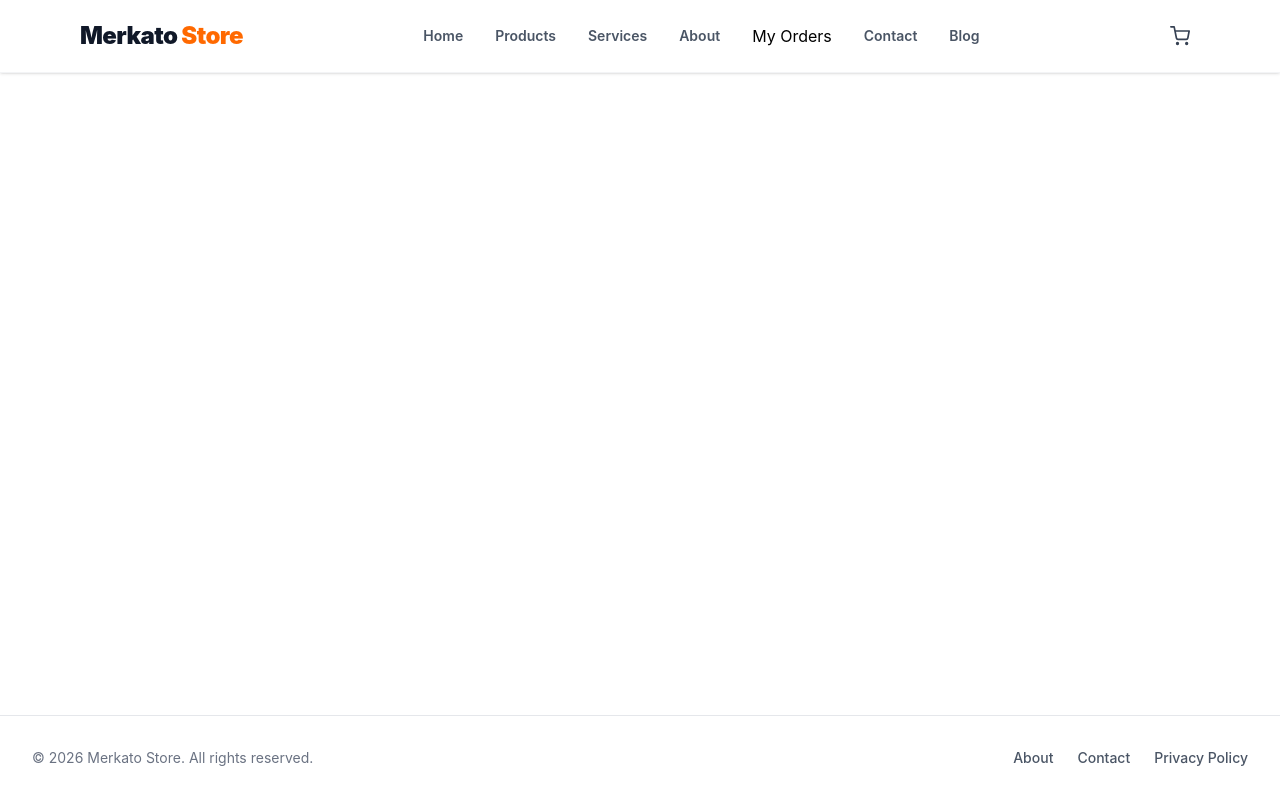
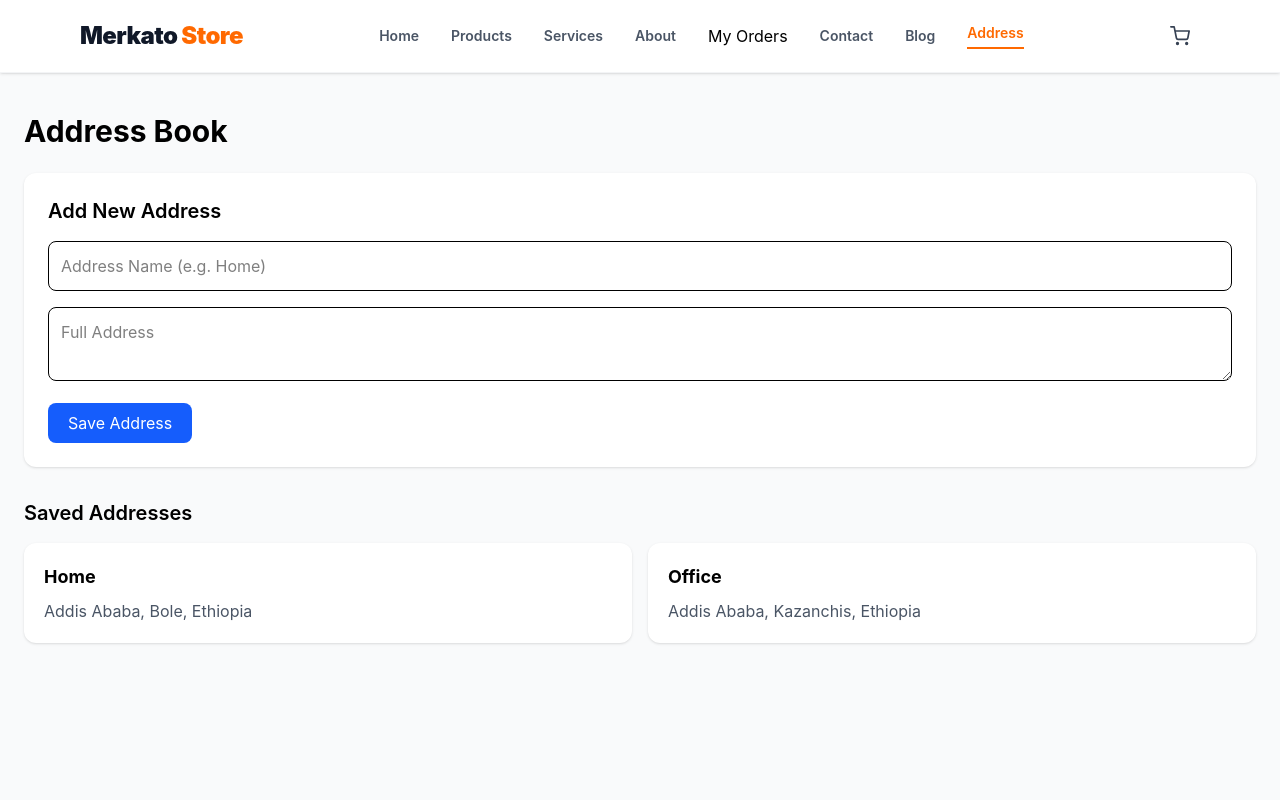
Before and after one commit to belaynewzewdie90-boop/merkato-store, a React (Vite) app: page /address in a window 1280 px wide. Shown: the top 800 px of the page. Built offline with nearby package versions, Linux system fonts and the light colour scheme.

Commit message:
modified:   src/App.jsx 	modified:   src/components/Header.jsx 	new file:   src/pages/Address.jsx

```diff
--- a/src/App.jsx
+++ b/src/App.jsx
@@ -9,7 +9,7 @@ import Tracking from "./pages/Tracking";
 import Checkout from "./pages/Checkout";
 import Services from "./pages/Services";
 import Blog from "./pages/Blog";
-
+import Address from "./pages/Address";
 function App() {
   return (
     <div className="min-h-screen flex flex-col bg-white w-full">
@@ -27,6 +27,7 @@ function App() {
 
           <Route path="/services" element={<Services />} />
           <Route path="/blog" element={<Blog />} />
+          <Route path="/address" element={<Address />} />
         </Routes>
       </div>
 
--- a/src/components/Header.jsx
+++ b/src/components/Header.jsx
@@ -52,6 +52,9 @@ export default function Header() {
           <Link to="/blog" className={linkStyle("/blog")}>
             Blog
           </Link>
+          <Link to="/address" className={linkStyle("/address")}>
+            Address
+          </Link>
         </nav>
 
         {/* Cart Badge */}
--- /dev/null
+++ b/src/pages/Address.jsx
@@ -0,0 +1,93 @@
+import React, { useState } from "react";
+
+export default function Address() {
+  const [addresses, setAddresses] = useState([
+    {
+      id: 1,
+      name: "Home",
+      details: "Addis Ababa, Bole, Ethiopia",
+    },
+    {
+      id: 2,
+      name: "Office",
+      details: "Addis Ababa, Kazanchis, Ethiopia",
+    },
+  ]);
+
+  const [form, setForm] = useState({
+    name: "",
+    details: "",
+  });
+
+  const handleChange = (e) => {
+    setForm({ ...form, [e.target.name]: e.target.value });
+  };
+
+  const addAddress = (e) => {
+    e.preventDefault();
+
+    if (!form.name || !form.details) return;
+
+    const newAddress = {
+      id: Date.now(),
+      ...form,
+    };
+
+    setAddresses([newAddress, ...addresses]);
+    setForm({ name: "", details: "" });
+  };
+
+  return (
+    <div className="min-h-screen bg-gray-50 px-6 py-10">
+      <h1 className="text-3xl font-bold mb-6">Address Book</h1>
+
+      {/* Add Address Form */}
+      <div className="bg-white p-6 rounded-xl shadow mb-8">
+        <h2 className="text-xl font-semibold mb-4">Add New Address</h2>
+
+        <form onSubmit={addAddress} className="space-y-4">
+          <input
+            type="text"
+            name="name"
+            placeholder="Address Name (e.g. Home)"
+            value={form.name}
+            onChange={handleChange}
+            className="w-full border p-3 rounded-lg"
+          />
+
+          <textarea
+            name="details"
+            placeholder="Full Address"
+            value={form.details}
+            onChange={handleChange}
+            className="w-full border p-3 rounded-lg"
+          />
+
+          <button
+            type="submit"
+            className="bg-blue-600 text-white px-5 py-2 rounded-lg hover:bg-blue-700"
+          >
+            Save Address
+          </button>
+        </form>
+      </div>
+
+      {/* Recent / Saved Addresses */}
+      <div>
+        <h2 className="text-xl font-semibold mb-4">Saved Addresses</h2>
+
+        <div className="grid md:grid-cols-2 gap-4">
+          {addresses.map((addr) => (
+            <div
+              key={addr.id}
+              className="bg-white p-5 rounded-xl shadow hover:shadow-md transition"
+            >
+              <h3 className="font-bold text-lg">{addr.name}</h3>
+              <p className="text-gray-600 mt-2">{addr.details}</p>
+            </div>
+          ))}
+        </div>
+      </div>
+    </div>
+  );
+}
```
